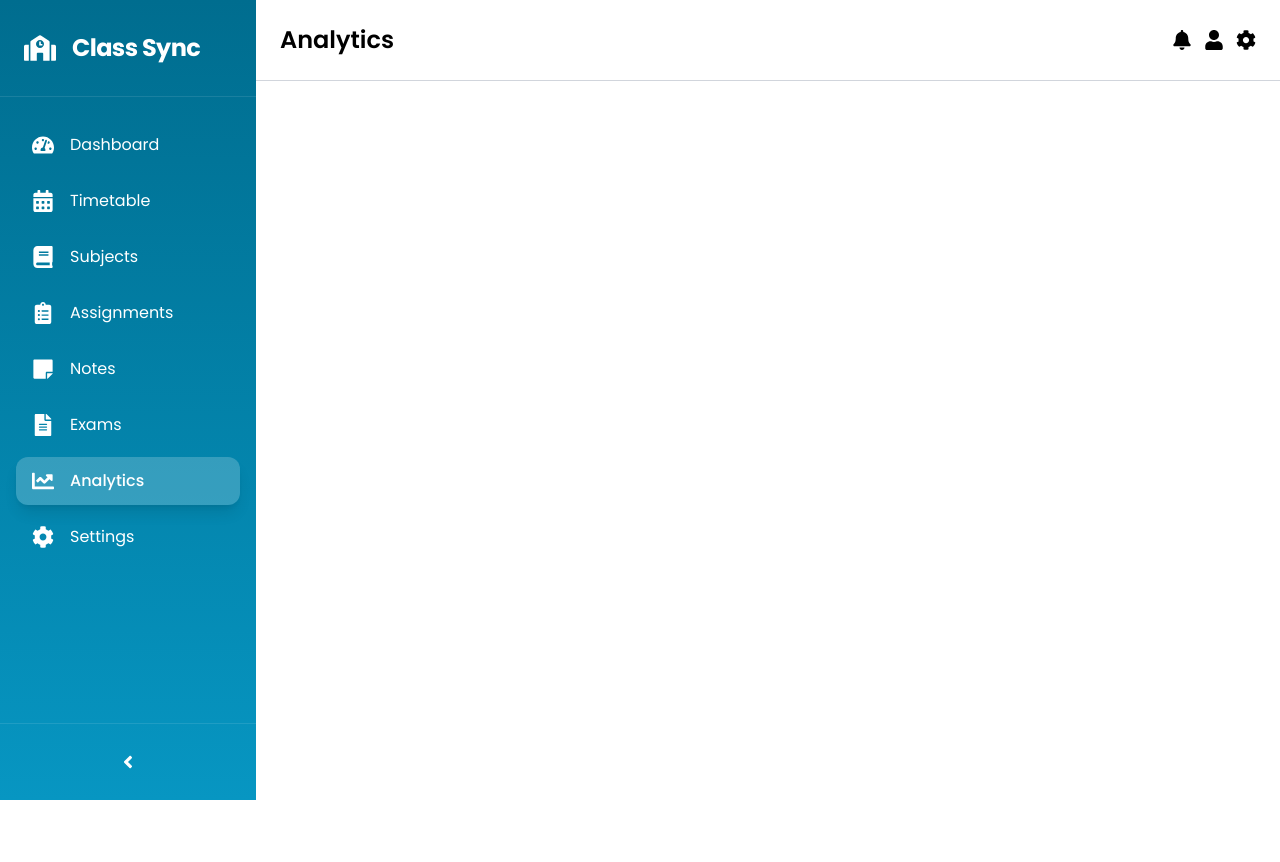
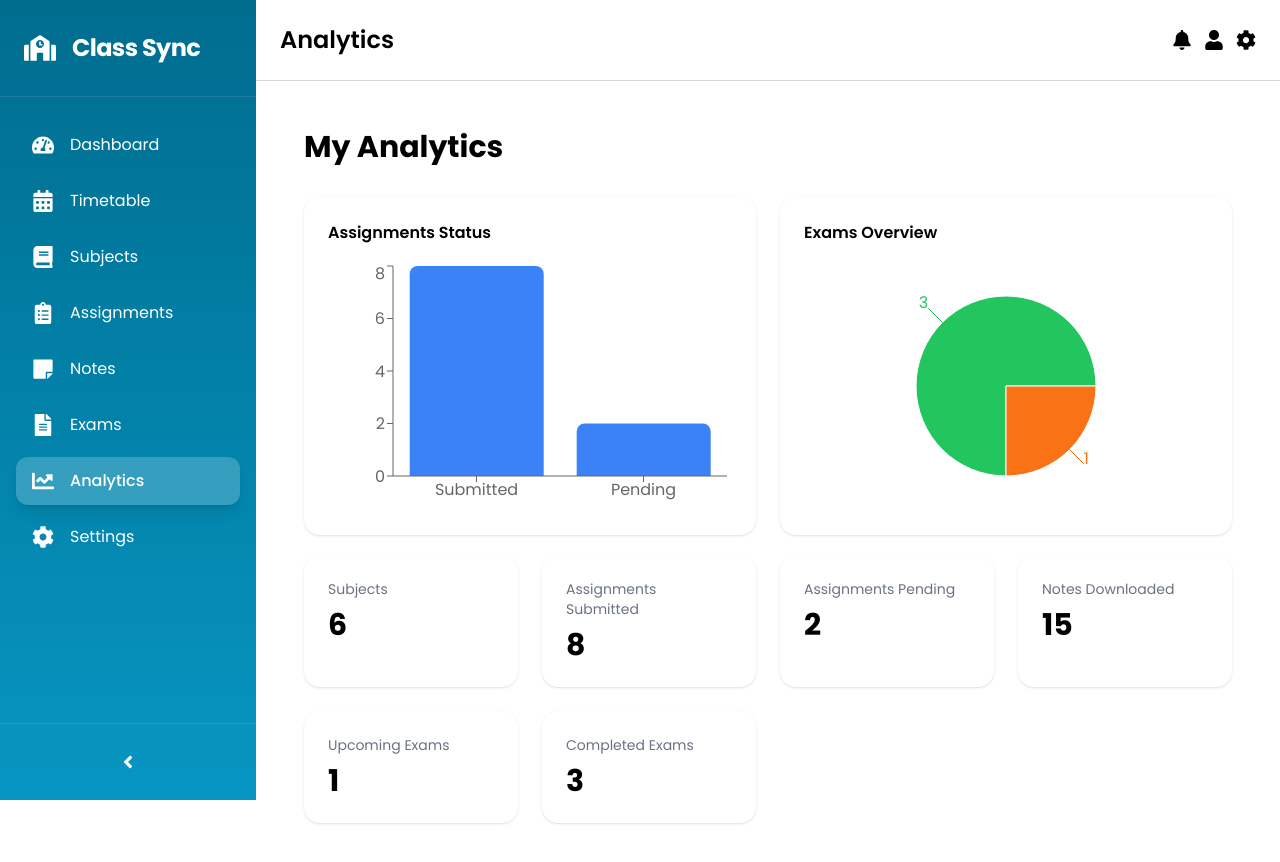
Before and after one commit to paldentitung/ClassSync, a React (Vite) app in the folder frontend/: page /analytics in a window 1280 px wide. Shown: the top 862 px of the page. Before the commit the page ends 800 px from the top, so only its background shows below. Built offline with nearby package versions, Linux system fonts and the light colour scheme.

Commit message:
added Analytics in both teacher and student

```diff
--- a/frontend/Pages/Analytics.jsx
+++ b/frontend/Pages/Analytics.jsx
@@ -1,10 +1,17 @@
-import React from "react";
+import React, { useContext } from "react";
 import Header from "../Components/Header";
+import { RoleContext } from "../Context/RoleContext";
+import StudentAnalytics from "./Student/StudentAnalytics";
+import TeacherAnalytics from "./Teacher/TeacherAnalytics";
 
 const Analytics = () => {
+  const { role } = useContext(RoleContext);
   return (
     <div>
       <Header title="Analytics" />
+      <div className="p-6">
+        {role === "student" ? <StudentAnalytics /> : <TeacherAnalytics />}
+      </div>
     </div>
   );
 };
--- /dev/null
+++ b/frontend/Pages/Student/StudentAnalytics.jsx
@@ -0,0 +1,104 @@
+import React from "react";
+import {
+  BarChart,
+  Bar,
+  XAxis,
+  YAxis,
+  Tooltip,
+  ResponsiveContainer,
+  PieChart,
+  Pie,
+  Cell,
+} from "recharts";
+
+const StudentAnalytics = () => {
+  const stats = {
+    subjects: 6,
+    assignmentsSubmitted: 8,
+    assignmentsPending: 2,
+    notesDownloaded: 15,
+    examsUpcoming: 1,
+    examsCompleted: 3,
+  };
+
+  const assignmentData = [
+    { name: "Submitted", value: stats.assignmentsSubmitted },
+    { name: "Pending", value: stats.assignmentsPending },
+  ];
+
+  const examData = [
+    { name: "Completed", value: stats.examsCompleted },
+    { name: "Upcoming", value: stats.examsUpcoming },
+  ];
+
+  const COLORS = ["#22c55e", "#f97316"];
+
+  return (
+    <div className="p-6 flex flex-col space-y-5">
+      <h2 className="text-3xl font-bold mb-8">My Analytics</h2>
+
+      {/* Charts Section */}
+      <div className="grid grid-cols-1 md:grid-cols-2 gap-6">
+        {/* Assignment Chart */}
+        <div className="bg-white p-6 rounded-2xl shadow">
+          <h3 className="font-semibold mb-4">Assignments Status</h3>
+          <ResponsiveContainer width="100%" height={250}>
+            <BarChart data={assignmentData}>
+              <XAxis dataKey="name" />
+              <YAxis />
+              <Tooltip />
+              <Bar dataKey="value" fill="#3b82f6" radius={[8, 8, 0, 0]} />
+            </BarChart>
+          </ResponsiveContainer>
+        </div>
+
+        {/* Exams Chart */}
+        <div className="bg-white p-6 rounded-2xl shadow">
+          <h3 className="font-semibold mb-4">Exams Overview</h3>
+          <ResponsiveContainer width="100%" height={250}>
+            <PieChart>
+              <Pie
+                data={examData}
+                dataKey="value"
+                cx="50%"
+                cy="50%"
+                outerRadius={90}
+                label
+              >
+                {examData.map((_, index) => (
+                  <Cell key={index} fill={COLORS[index]} />
+                ))}
+              </Pie>
+              <Tooltip />
+            </PieChart>
+          </ResponsiveContainer>
+        </div>
+      </div>
+
+      {/* Stat Cards */}
+      <div className="grid grid-cols-2 md:grid-cols-3 lg:grid-cols-4 gap-6 mb-10">
+        <StatCard title="Subjects" value={stats.subjects} />
+        <StatCard
+          title="Assignments Submitted"
+          value={stats.assignmentsSubmitted}
+        />
+        <StatCard
+          title="Assignments Pending"
+          value={stats.assignmentsPending}
+        />
+        <StatCard title="Notes Downloaded" value={stats.notesDownloaded} />
+        <StatCard title="Upcoming Exams" value={stats.examsUpcoming} />
+        <StatCard title="Completed Exams" value={stats.examsCompleted} />
+      </div>
+    </div>
+  );
+};
+
+const StatCard = ({ title, value }) => (
+  <div className="bg-white p-6 rounded-2xl shadow hover:shadow-md transition">
+    <p className="text-sm text-gray-500">{title}</p>
+    <h3 className="text-3xl font-bold mt-2">{value}</h3>
+  </div>
+);
+
+export default StudentAnalytics;
--- /dev/null
+++ b/frontend/Pages/Teacher/TeacherAnalytics.jsx
@@ -0,0 +1,90 @@
+import React from "react";
+import {
+  BarChart,
+  Bar,
+  XAxis,
+  YAxis,
+  Tooltip,
+  ResponsiveContainer,
+  PieChart,
+  Pie,
+  Cell,
+} from "recharts";
+const TeacherAnalytics = () => {
+  const data = {
+    students: 120,
+    subjects: 4,
+    assignmentsCreated: 10,
+    pendingReviews: 6,
+    notesUploaded: 18,
+    examsCreated: 5,
+  };
+  const teacherData = [
+    { name: "Assignments Submitted", value: 45 },
+    { name: "Assignments Pending", value: 12 },
+    { name: "Exams Completed", value: 8 },
+    { name: "Exams Upcoming", value: 3 },
+    { name: "Notes Uploaded", value: 20 },
+  ];
+  const pieData = [
+    { name: "Submitted", value: 45 },
+    { name: "Pending", value: 12 },
+  ];
+  const COLORS = ["#22c55e", "#f97316"];
+
+  return (
+    <div className="space-y-5">
+      <h2 className="text-3xl font-bold mb-8">Analytics Overview</h2>
+
+      <div className="grid grid-cols-1 md:grid-cols-2 gap-2">
+        <div className="bg-white p-4 rounded-2xl shadow">
+          <ResponsiveContainer width="100%" height={250}>
+            <BarChart data={teacherData}>
+              <XAxis dataKey="name" />
+              <YAxis />
+              <Tooltip />
+              <Bar dataKey="value" fill="#3b82f6" radius={[8, 8, 8, 8]} />
+            </BarChart>
+          </ResponsiveContainer>
+        </div>
+        <div className="bg-white p-6 rounded-2xl shadow">
+          <ResponsiveContainer width="100%" height={250}>
+            <PieChart>
+              <Pie
+                data={pieData}
+                dataKey="value"
+                cx="50%"
+                cy="50%"
+                outerRadius={90}
+                label
+              >
+                {pieData.map((_, index) => (
+                  <Cell key={index} fill={COLORS[index]} />
+                ))}
+              </Pie>
+              <Tooltip />
+            </PieChart>
+          </ResponsiveContainer>
+        </div>
+      </div>
+
+      <div className="grid grid-cols-2 md:grid-cols-3 lg:grid-cols-4 gap-6">
+        <StatCard title="Students" value={data.students} />
+        <StatCard title="Subjects" value={data.subjects} />
+        <StatCard title="Assignments Created" value={data.assignmentsCreated} />
+        <StatCard title="Pending Reviews" value={data.pendingReviews} />
+        <StatCard title="Notes Uploaded" value={data.notesUploaded} />
+        <StatCard title="Exams Created" value={data.examsCreated} />
+      </div>
+    </div>
+  );
+};
+
+const StatCard = ({ title, value }) => (
+  <div className="bg-white p-6 rounded-2xl shadow hover:shadow-md transition">
+    <p className="text-sm text-gray-500">{title}</p>
+    <h3 className="text-3xl font-bold mt-2">{value}</h3>
+  </div>
+);
+
+export default TeacherAnalytics;
--- a/frontend/package.json
+++ b/frontend/package.json
@@ -15,6 +15,7 @@
     "react-dom": "^19.2.0",
     "react-icons": "^5.5.0",
     "react-router-dom": "^7.11.0",
+    "recharts": "^3.6.0",
     "tailwindcss": "^4.1.18"
   },
   "devDependencies": {
```
Also changed, not shown: 1 other file (tests, documents, lock files or other folders).
